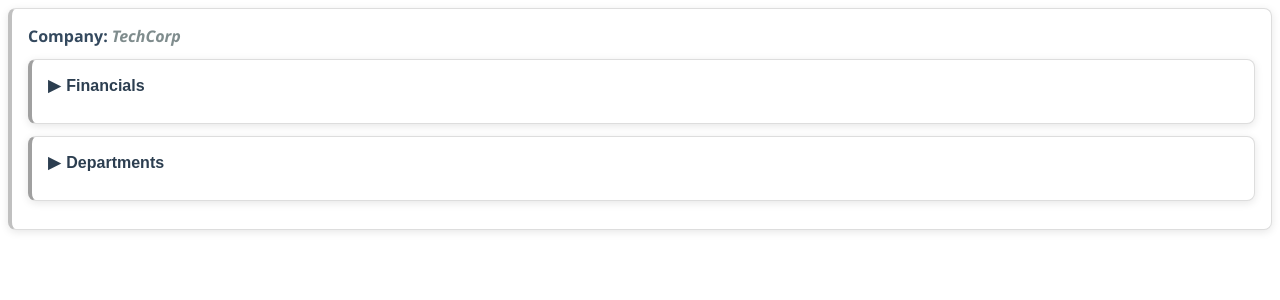
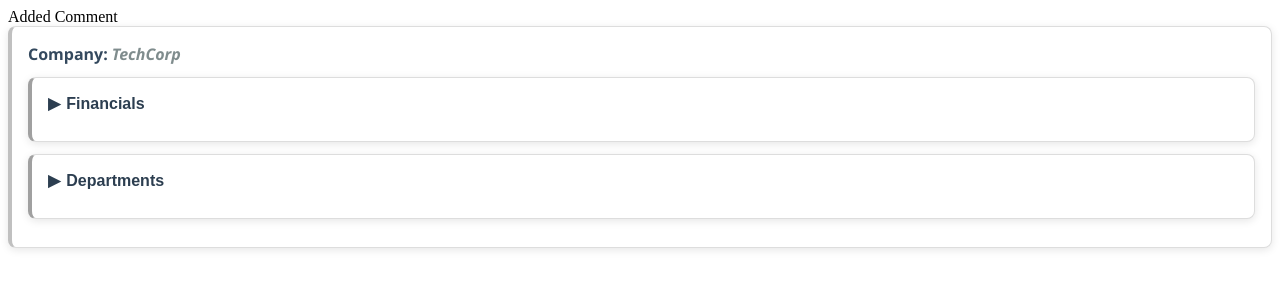
Before and after one commit to anuragsoni99/json-report, a React (Create React App) app: page / in a window 1280 px wide. Shown: the top 300 px of the page. Built offline with nearby package versions, Linux system fonts and the light colour scheme.

Commit message:
added comment

```diff
--- a/src/App.tsx
+++ b/src/App.tsx
@@ -3,6 +3,7 @@
 function App() {
   return (
     <div className="App">
+      Added Comment
       <JsonReport
         data={{
           company: "TechCorp",
```
Also changed, not shown: .changeset/major-pens-join.md (added).
